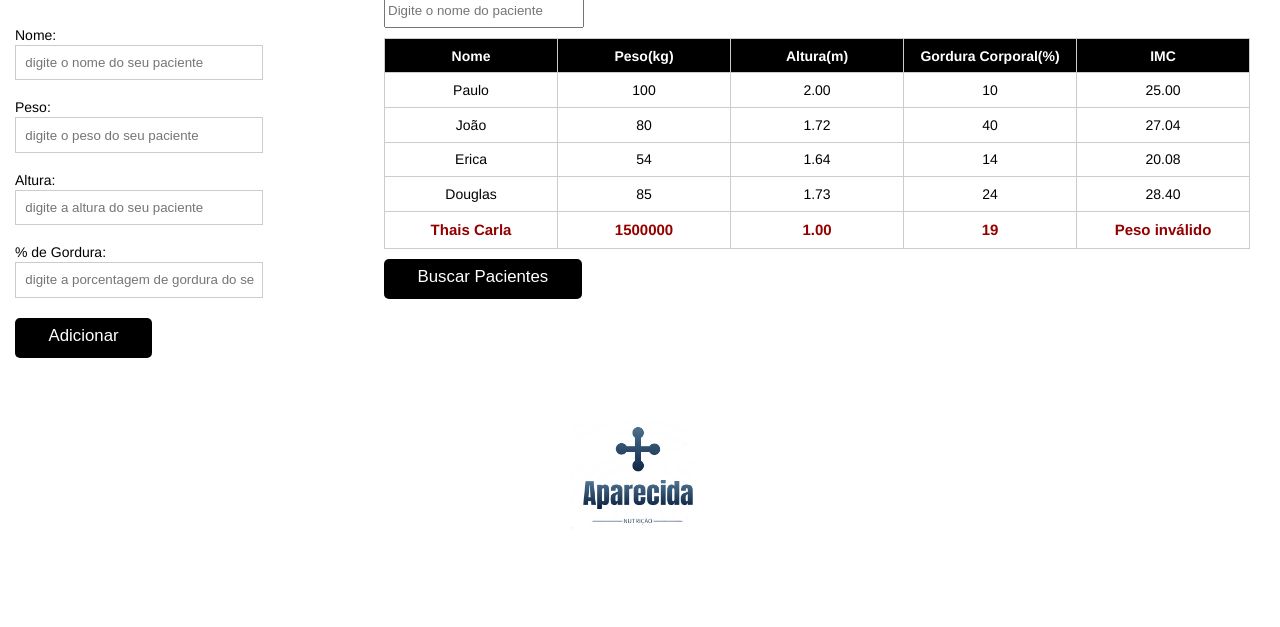
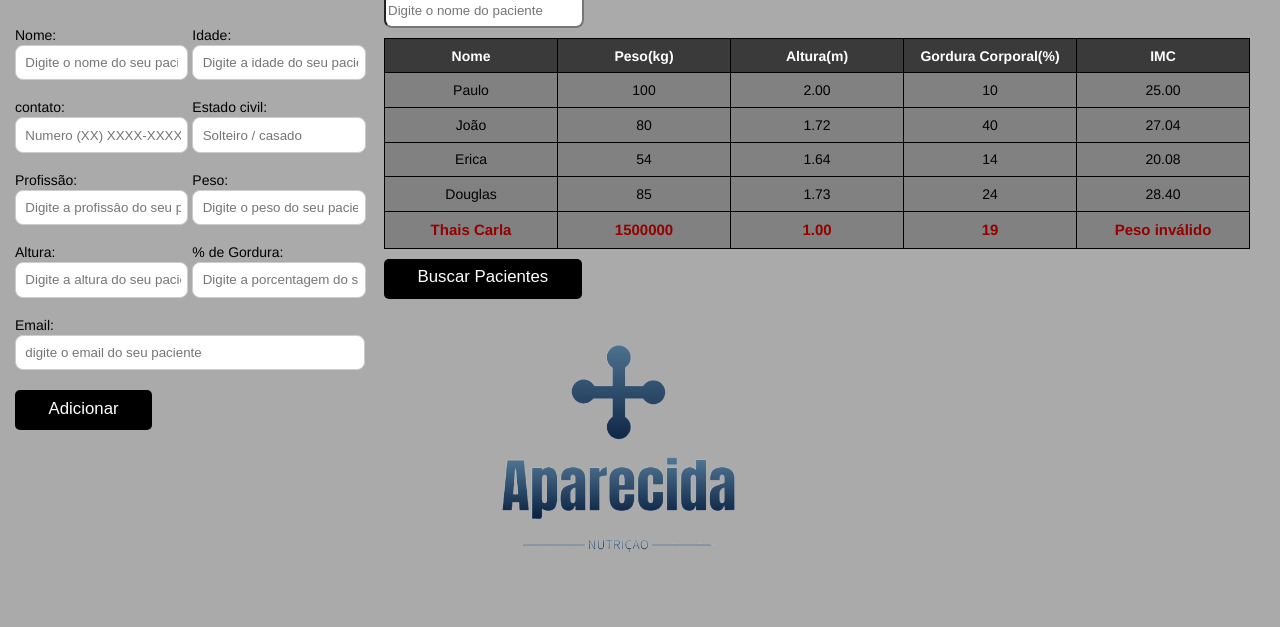
Before and after one commit to wesley-siejka/JS_2, a plain HTML site: page index.html in a window 1280 px wide. Shown: the part 193-820 px from the top of the page. Drawn offline with Linux system fonts and the light colour scheme.

Commit message:
Add files via upload

```diff
--- a/css/index.css
+++ b/css/index.css
@@ -5,6 +5,7 @@
 body{
 	font-family: "Helvetica Neue", "Helvetica", Helvetica, Arial, sans-serif;
 	font-size: 14px;
+	background-color: #AAA;
 }
 
 header{
@@ -12,6 +13,7 @@ header{
 	height: 3em;
 	color: #FFF;
 	margin-bottom: 1em;
+	padding: 5px 0 0 25px;
 }
 
 header h1{
@@ -68,8 +70,9 @@ table{
 td, th {
 	padding: .7em;
 	margin: 0;
-	border: 1px solid #ccc;
+	border: 1px solid #000000;
 	text-align: center;
+	background-color: #818181;
 }
 
 th{
@@ -97,7 +100,7 @@ label{
 }
 
 .grupo{
-	width: 70%;
+	width: 49%;
 	display: inline-block;
 	padding: 10px 0px;
 }
@@ -166,11 +169,23 @@ button[disabled=disabled], button:disabled {
 }
 
 .topo-tabela {
-	background-color: black;
+	background-color: rgb(58, 58, 58);
 	color: white;
 }
 
 .img {
-	width: 40%;
+	width: 20%;
 	height: 40%;
+	display: flex;
+    margin: 0 0 0 38%;
 }
+
+input {
+	border-radius: 8px;
+}
+
+.grupo-email{
+	width: 99%;
+	display: inline-block;
+	padding: 10px 0px;
+}
--- a/index.html
+++ b/index.html
@@ -85,22 +85,47 @@
 
 				<div class="grupo">
 					<label for="nome">Nome:</label>
-					<input id="nome" name="nome" type="text" placeholder="digite o nome do seu paciente" class="campo">
+					<input id="nome" name="nome" type="text" placeholder="Digite o nome do seu paciente" class="campo">
+				</div>
+
+				<div class="grupo">
+					<label >Idade:</label>
+					<input type="text" placeholder="Digite a idade do seu paciente" class="campo campo-medio">
+				</div>
+
+				<div class="grupo">
+					<label >contato:</label>
+					<input type="text" placeholder="Numero (XX) XXXX-XXXX" class="campo campo-medio">
+				</div>
+
+				<div class="grupo">
+					<label >Estado civil:</label>
+					<input type="text" placeholder="Solteiro / casado" class="campo campo-medio">
+				</div>
+
+				<div class="grupo">
+					<label >Profissão:</label>
+					<input type="text" placeholder="Digite a profissâo do seu paciente" class="campo campo-medio">
 				</div>
 
 				<div class="grupo">
 					<label for="peso">Peso:</label>
-					<input id="peso" name="peso" type="text" placeholder="digite o peso do seu paciente" class="campo campo-medio">
+					<input id="peso" name="peso" type="text" placeholder="Digite o peso do seu paciente" class="campo campo-medio">
 				</div>
 
 				<div class="grupo">
 					<label for="altura">Altura:</label>
-					<input id="altura" name="altura" type="text" placeholder="digite a altura do seu paciente" class="campo campo-medio">
+					<input id="altura" name="altura" type="text" placeholder="Digite a altura do seu paciente" class="campo campo-medio">
 				</div>
 
 				<div class="grupo">
 					<label for="gordura">% de Gordura:</label>
-					<input id="gordura" type="text" placeholder="digite a porcentagem de gordura do seu paciente" class="campo campo-medio">
+					<input id="gordura" type="text" placeholder="Digite a porcentagem do seu paciente" class="campo campo-medio">
+				</div>
+
+				<div class="grupo-email">
+					<label >Email:</label>
+					<input type="text" placeholder="digite o email do seu paciente" class="campo campo-medio">
 				</div>
 
 				<button id="adicionar-paciente" class="botao bto-principal">Adicionar</button>
@@ -109,7 +134,7 @@
 		</section>
 		</main>
 
-		<img class="img" src="./Captura de tela_2023-10-31_09-37-07.png">
+		<img class="img" src="./Captura_de_tela_2023-10-31_09-37-07-removebg-preview.png">
 
 		<script src="js/principal.js"></script>
 		<script src="js/form.js"></script>
```
Also changed, not shown: Captura_de_tela_2023-10-31_09-37-07-removebg-preview.png (added).
